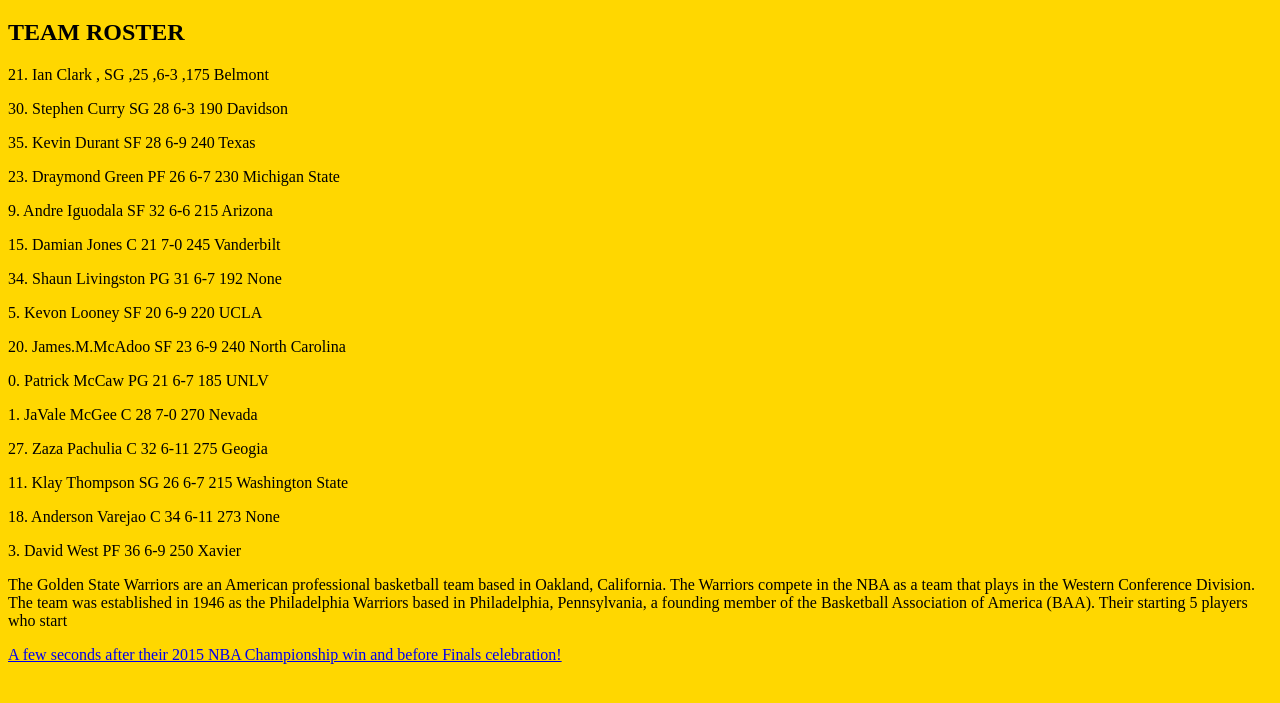
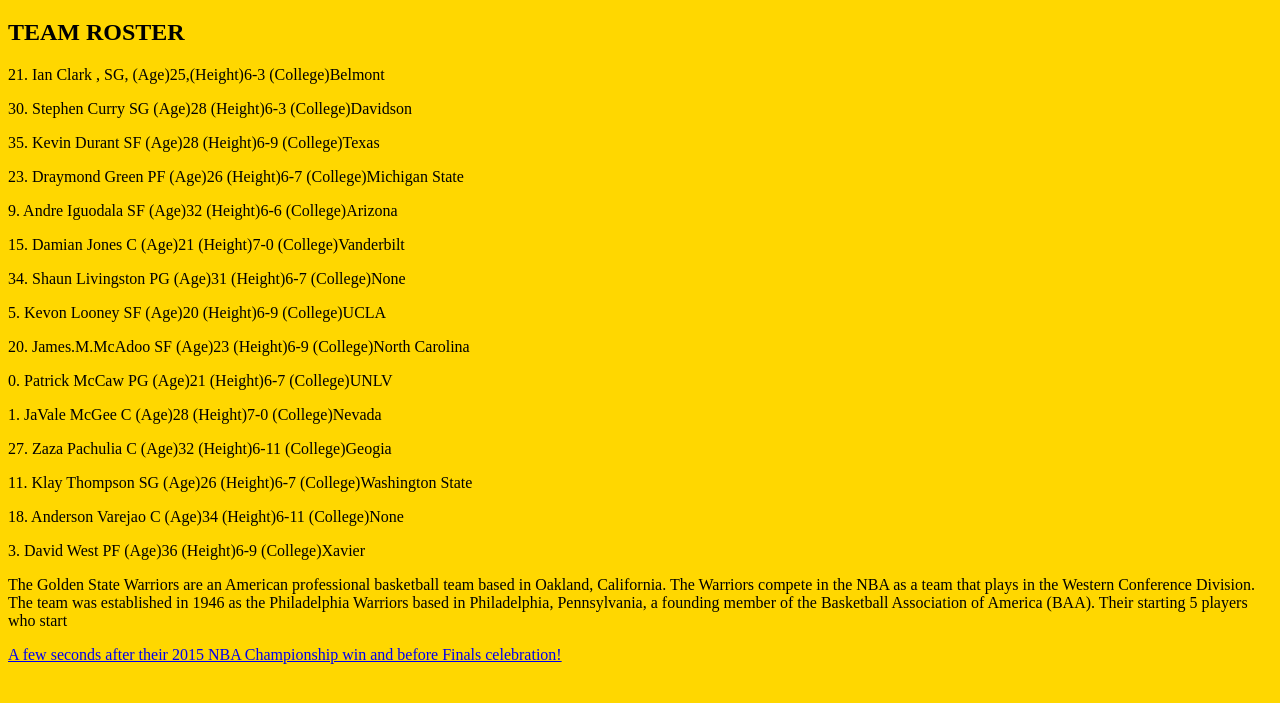
Before and after one commit to wanzach/wanzach.github.io, a plain HTML site: page index.html in a window 1280 px wide. Shown: the part 61-764 px from the top of the page. Drawn offline with Linux system fonts and the light colour scheme.

Commit message:
Update index.html

```diff
--- a/index.html
+++ b/index.html
@@ -13,21 +13,21 @@
 
 
     <h2>TEAM ROSTER </h2>
-<p> 21.  Ian Clark	   , SG	   ,25	   ,6-3	   ,175	  Belmont </p>
-<p> 30.  Stephen Curry   SG	   28	   6-3	   190	  Davidson</p>
-<p> 35.  Kevin Durant	   SF	   28	   6-9	   240	  Texas</p>
-<p>23.  Draymond Green	 PF	 26	 6-7	 230	Michigan State</p>
-<p>9.  Andre Iguodala	 SF	 32	 6-6	 215	Arizona</p>
-<p>15.  Damian Jones	     C	 21	 7-0	 245	Vanderbilt</p>
-<p>34.  Shaun Livingston  PG	 31	 6-7	 192	None</p>
-<p>5.  Kevon Looney	     SF  20  6-9	 220	UCLA</p>
-<p>20.  James.M.McAdoo	 SF	 23	 6-9	 240	North Carolina</p>
-<p>0.  Patrick McCaw	     PG	 21	 6-7	 185	UNLV</p>
-<p>1.  JaVale McGee	     C	 28	 7-0	 270	Nevada	</p>
-<p>27.  Zaza Pachulia	 C	 32	 6-11    275	Geogia	</p>
-<p>11.  Klay Thompson	 SG	 26	 6-7	 215	Washington State</p>
-<p>18.  Anderson Varejao	 C	 34	 6-11    273	None </p>
-<p>3.  David West	     PF	 36	 6-9	 250	Xavier	</p>
+<p> 21.  Ian Clark	   , SG, (Age)25,(Height)6-3	        (College)Belmont </p>
+<p> 30.  Stephen Curry   SG	   (Age)28 (Height)6-3	   	    (College)Davidson</p>
+<p> 35.  Kevin Durant	   SF	(Age)28	   (Height)6-9	   	(College)Texas</p>
+<p>23.  Draymond Green	 PF	 (Age)26	 (Height)6-7		(College)Michigan State</p>
+<p>9.  Andre Iguodala	 SF	 (Age)32	 (Height)6-6		(College)Arizona</p>
+<p>15.  Damian Jones	     C	 (Age)21	 (Height)7-0	(College)Vanderbilt</p>
+<p>34.  Shaun Livingston  PG	 (Age)31	 (Height)6-7	(College)None</p>
+<p>5.  Kevon Looney	     SF  (Age)20  (Height)6-9		    (College)UCLA</p>
+<p>20.  James.M.McAdoo	 SF	 (Age)23	 (Height)6-9	 	(College)North Carolina</p>
+<p>0.  Patrick McCaw	     PG	 (Age)21	 (Height)6-7    (College)UNLV</p>
+<p>1.  JaVale McGee	     C	 (Age)28	 (Height)7-0	 	(College)Nevada	</p>
+<p>27.  Zaza Pachulia	 C	 (Age)32	 (Height)6-11    	(College)Geogia	</p>
+<p>11.  Klay Thompson	 SG	 (Age)26	 (Height)6-7	 	(College)Washington State</p>
+<p>18.  Anderson Varejao	 C	 (Age)34	 (Height)6-11   (College)None </p>
+<p>3.  David West	     PF	 (Age)36	 (Height)6-9	 	(College)Xavier	</p>
 
        <p>The Golden State Warriors are an American professional basketball team based in Oakland, California.
           The Warriors compete in the NBA as a team that plays in the Western Conference Division.
```
